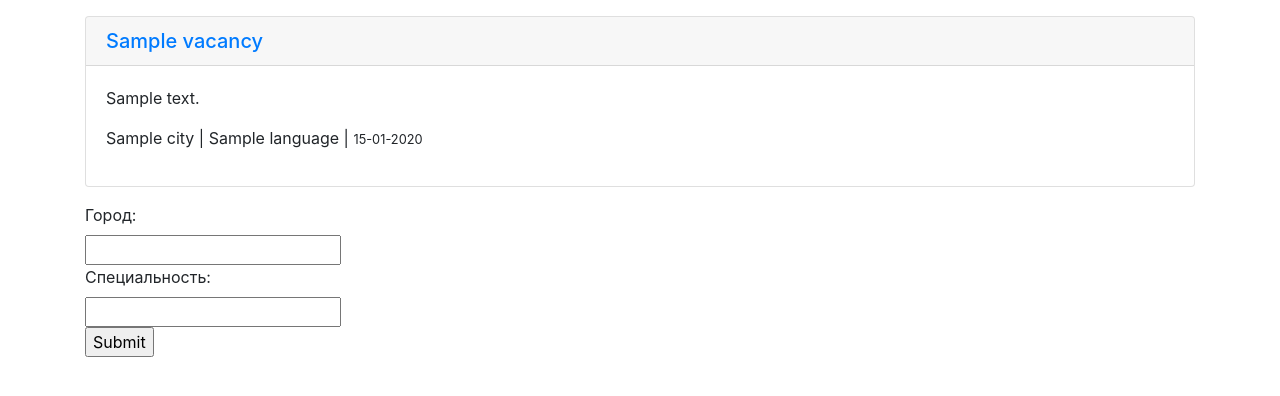
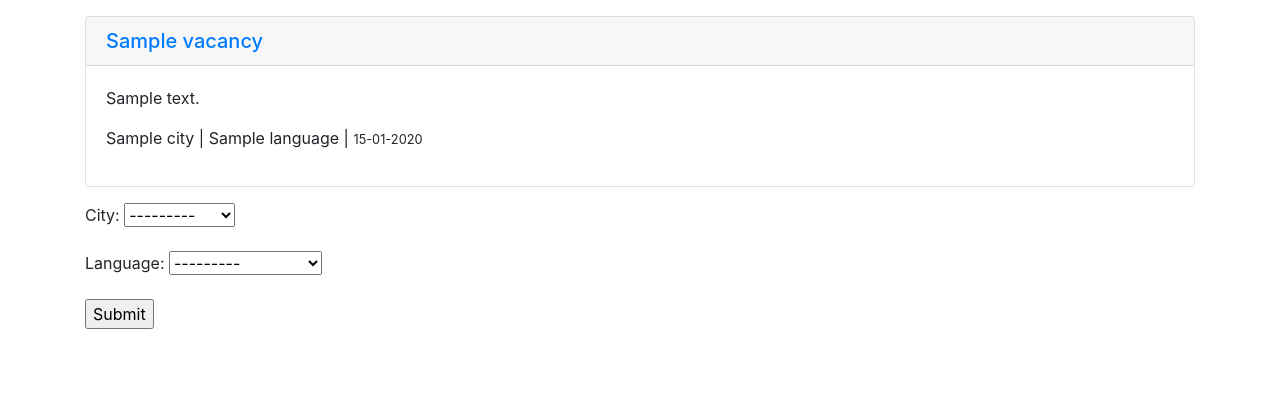
Before and after one commit to luckydiss/scraping-project, a Django app: template src/scraping/templates/home.html in a window 1280 px wide. Shown: the part 56-452 px from the top of the page. Run offline with Django 3.2, Linux system fonts and the light colour scheme; the template is opened without the code that fills it: values that come from a table or form of the project are taken from there, others are empty; tables that the repository leaves empty hold one stand-in row (values such as "Sample post"); some libraries are stand-ins or nearby versions.

Commit message:
FindForm

```diff
--- /dev/null
+++ b/src/scraping/forms.py
@@ -0,0 +1,6 @@
+from django import forms
+from scraping.models import City, Language
+
+class FindForm(forms.Form):
+    city = forms.ModelChoiceField(queryset=City.objects.all())
+    language = forms.ModelChoiceField(queryset=Language.objects.all())
--- a/src/scraping/templates/home.html
+++ b/src/scraping/templates/home.html
@@ -15,11 +15,7 @@
         </div>
       {% endfor %}
 
-<form method="GET" action="">
-  <label>Город:</label><br>
-  <input type="text"  name="city" ><br>
-  <label >Специальность:</label><br>
-  <input type="text"  name="language" ><br>
+    {{ form.as_p }}
   <input type="submit" value="Submit">
 </form>
 
```
Also changed, not shown: src/scraping/views.py (+6 -3 lines).
